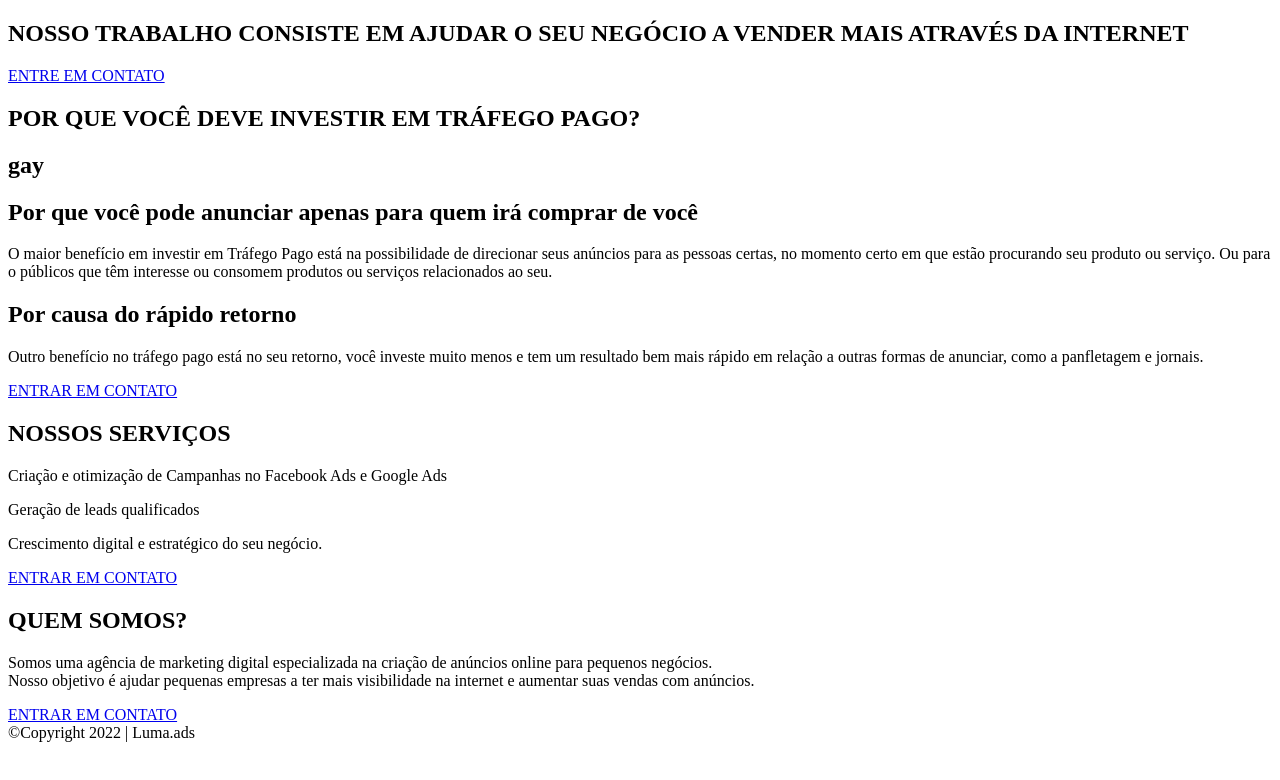
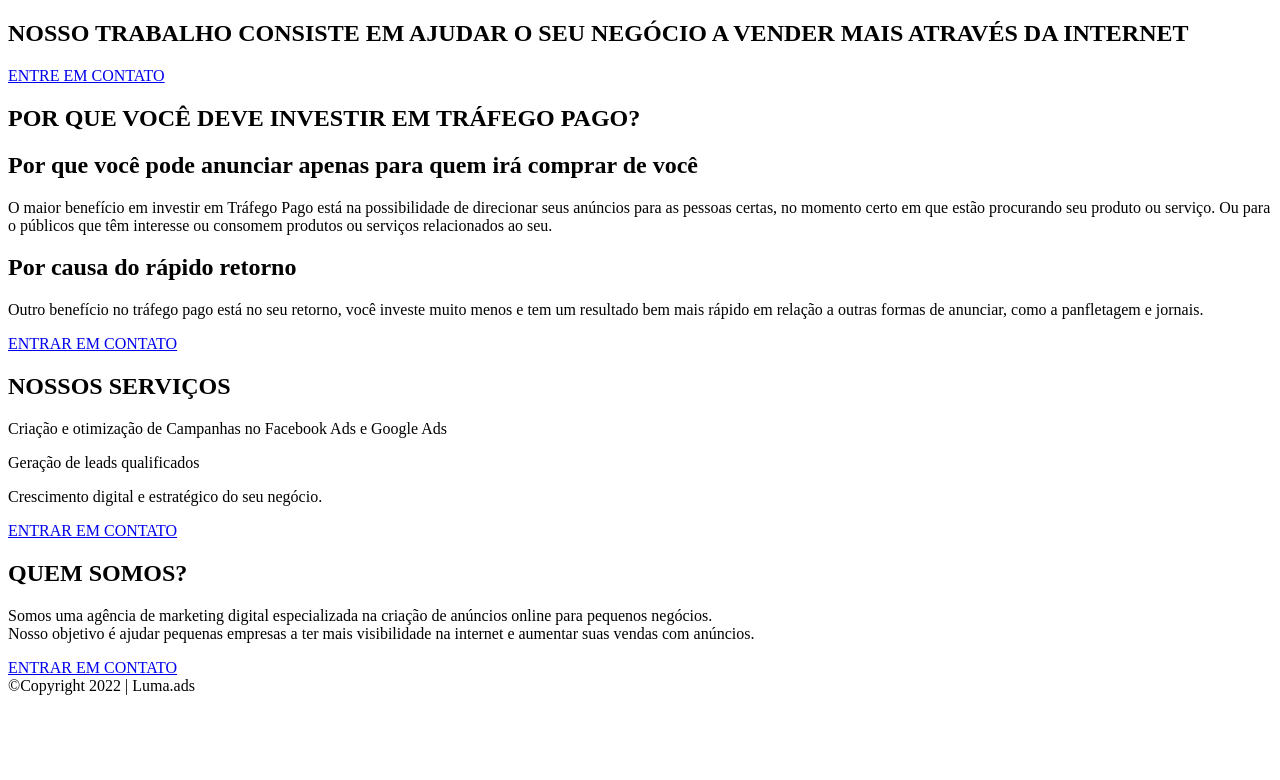
Before and after one commit to c-henrique03/LP-code, a plain HTML site: page index.html in a window 1280 px wide. Drawn offline with Linux system fonts and the light colour scheme.

Commit message:
resolvido

```diff
--- a/index.html
+++ b/index.html
@@ -14,7 +14,6 @@
     </section>
     <section id="objeção">
         <h1>POR QUE VOCÊ DEVE INVESTIR EM TRÁFEGO PAGO?</h1>
-        <h1>gay</h1>
         <h2>Por que você pode anunciar apenas para quem irá comprar de você</h2>
         <p>O maior benefício em investir em Tráfego Pago está na possibilidade de direcionar seus anúncios para as pessoas certas, no momento certo em que estão procurando seu produto ou serviço. Ou para o públicos que têm interesse ou consomem produtos ou serviços relacionados ao seu.</p>
         <h2>Por causa do rápido retorno</h2>
```
